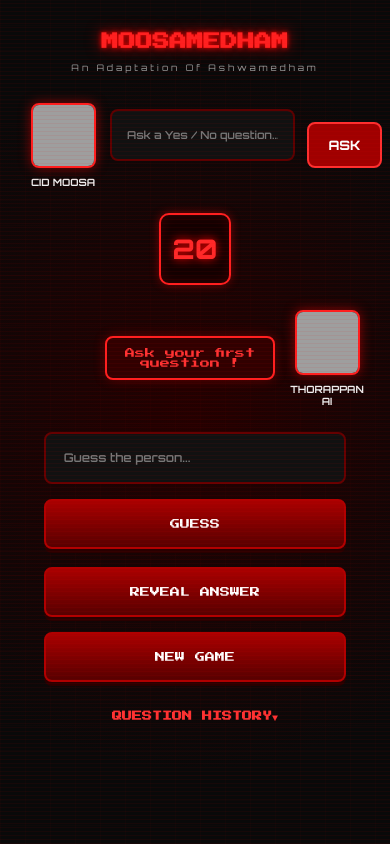
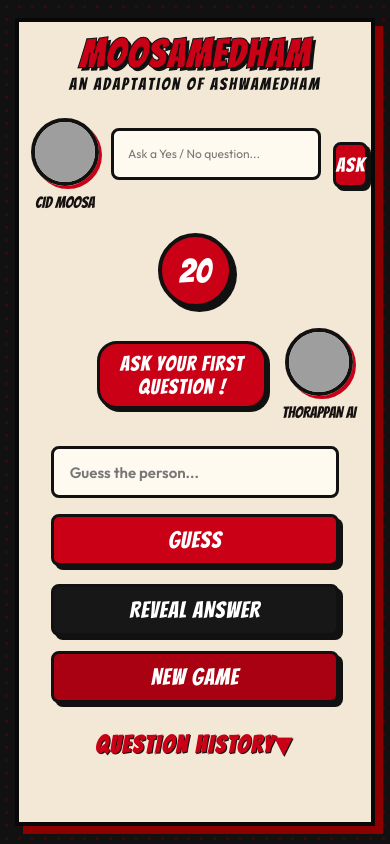
Before and after one commit to sharonpaulose44-design/Moosamedham-, a plain HTML site: page index.html in a window 390 px wide. Drawn offline with Linux system fonts and the light colour scheme; grey boxes are pictures that could not be loaded.

Commit message:
Update style.css

```diff
--- a/style.css
+++ b/style.css
@@ -1,9 +1,9 @@
+/* =========================================
+   MOOSAMEDHAM - VINTAGE COMIC BOOK THEME
+   RED • BLACK • CREAM
+   ========================================= */
 
-/* =====================================
-   RETRO ARCADE - RED & BLACK THEME
-   ===================================== */
-
-@import url('https://fonts.googleapis.com/css2?family=Press+Start+2P&family=Orbitron:wght@400;500;600;700;800&family=Outfit:wght@400;500;600;700&display=swap');
+@import url('https://fonts.googleapis.com/css2?family=Bangers&family=Roboto+Condensed:wght@400;600;700;800&family=Outfit:wght@400;500;600;700&display=swap');
 
 /* RESET */
 
@@ -13,94 +13,64 @@
     box-sizing: border-box;
 }
 
-/* BODY */
-
 body {
     min-height: 100vh;
-    padding: 20px 15px;
+    padding: 18px 15px;
     display: flex;
     justify-content: center;
 
-    background:
-        linear-gradient(rgba(255,0,0,.025) 1px, transparent 1px),
-        linear-gradient(90deg, rgba(255,0,0,.025) 1px, transparent 1px),
-        radial-gradient(circle at center, #240000, #090909 75%);
+    background-color: #111;
+    background-image: radial-gradient(#3b0808 1.5px, transparent 1.5px);
+    background-size: 13px 13px;
 
-    background-size: 25px 25px, 25px 25px, auto;
-
-    color: white;
-    font-family: 'Orbitron', sans-serif;
+    color: #171111;
+    font-family: 'Roboto Condensed', sans-serif;
 }
-
-/* SCANLINE EFFECT */
-
-body::before {
-    content: "";
-    position: fixed;
-    inset: 0;
-    pointer-events: none;
-    z-index: 999;
-    opacity: .12;
-
-    background: repeating-linear-gradient(
-        to bottom,
-        transparent 0px,
-        transparent 3px,
-        #ff0000 4px
-    );
-}
-
-/* MAIN CONTAINER */
 
 .container {
     width: 100%;
     max-width: 420px;
-    position: relative;
-    z-index: 1;
-    padding: 15px;
+    padding: 16px;
+    background: #f2e8d5;
+
+    border: 4px solid #080808;
+    box-shadow: 8px 8px 0 #8c0000;
 }
 
 /* TITLE */
 
 h1 {
-    font-family: 'Press Start 2P', monospace;
-    font-size: 21px;
-    line-height: 1.7;
+    font-family: 'Bangers', cursive;
+    font-size: 48px;
+    letter-spacing: 2px;
     text-align: center;
-    color: #ff2020;
+    color: #c90016;
 
-    text-shadow:
-        0 0 5px #ff0000,
-        0 0 15px rgba(255,0,0,.7);
+    -webkit-text-stroke: 1px #111;
+    text-shadow: 3px 3px 0 #111;
 
-    margin-bottom: 5px;
+    margin-bottom: 0;
 }
 
 .subtitle {
     text-align: center;
-    font-size: 10px;
-    letter-spacing: 3px;
-    color: #999;
-    margin-bottom: 30px;
+    font-family: 'Bangers', cursive;
+    font-size: 17px;
+    letter-spacing: 2px;
+    color: #111;
+    margin-bottom: 25px;
 }
 
 /* TOP SECTION */
 
-.top {
+.top,
+.topRow {
     display: flex;
     justify-content: space-between;
     align-items: center;
-    margin-bottom: 25px;
+    gap: 12px;
+    margin-bottom: 22px;
 }
-
-.topRow {
-    display: grid;
-    grid-template-columns: 75px 1fr 65px;
-    gap: 12px;
-    align-items: center;
-}
-
-/* PLAYER */
 
 .player {
     display: flex;
@@ -110,22 +80,21 @@ h1 {
 }
 
 .avatar {
-    width: 65px;
-    height: 65px;
+    width: 68px;
+    height: 68px;
     object-fit: cover;
-    border-radius: 8px;
 
-    border: 2px solid #ff2020;
+    border: 4px solid #111;
+    border-radius: 50%;
 
-    box-shadow: 0 0 12px rgba(255,0,0,.5);
+    box-shadow: 3px 3px 0 #c90016;
 }
 
 .player p {
     margin-top: 8px;
-    font-size: 10px;
-    font-weight: 700;
+    font-family: 'Bangers', cursive;
+    font-size: 16px;
     text-align: center;
-    color: #eee;
 }
 
 /* COUNTER */
@@ -133,41 +102,36 @@ h1 {
 .counter {
     display: flex;
     flex-direction: column;
-    justify-content: center;
     align-items: center;
-    margin: 25px 0;
+    margin: 15px 0;
 }
 
 #questionsLeft,
 .circle {
-    width: 72px;
-    height: 72px;
+    width: 75px;
+    height: 75px;
 
     display: flex;
     align-items: center;
     justify-content: center;
 
-    background: #130000;
-    border: 2px solid #ff2020;
+    background: #c90016;
+    color: #fff;
 
-    border-radius: 10px;
+    border: 4px solid #111;
+    border-radius: 50%;
 
-    color: #ff2929;
-    font-size: 27px;
-    font-weight: 800;
+    font-family: 'Bangers', cursive;
+    font-size: 34px;
 
-    box-shadow:
-        0 0 10px rgba(255,0,0,.4),
-        inset 0 0 12px rgba(255,0,0,.15);
-
-    text-shadow: 0 0 10px red;
+    box-shadow: 4px 4px 0 #111;
 }
 
 .counter span {
     margin-top: 10px;
-    font-size: 9px;
-    letter-spacing: 2px;
-    color: #aaa;
+    font-family: 'Bangers', cursive;
+    font-size: 15px;
+    letter-spacing: 1px;
 }
 
 /* QUESTION AREA */
@@ -176,8 +140,8 @@ h1 {
 .questionBox {
     display: flex;
     align-items: center;
-    gap: 10px;
-    margin-bottom: 20px;
+    gap: 9px;
+    margin-bottom: 22px;
 }
 
 .questionArea input,
@@ -186,25 +150,24 @@ h1 {
     min-width: 0;
     height: 52px;
 
-    padding: 0 15px;
+    padding: 0 14px;
 
-    background: #111;
-    border: 2px solid #5b0000;
+    background: #fffaf0;
+    color: #111;
+
+    border: 3px solid #111;
     border-radius: 8px;
 
-    color: white;
-    font-family: 'Orbitron', sans-serif;
-    font-size: 13px;
-    font-weight: 600;
+    font-family: 'Outfit', sans-serif;
+    font-size: 14px;
 
     outline: none;
-    transition: .25s;
 }
 
 .questionArea input:focus,
 .questionBox input:focus {
-    border-color: #ff2020;
-    box-shadow: 0 0 15px rgba(255,0,0,.35);
+    border-color: #c90016;
+    box-shadow: 3px 3px 0 #111;
 }
 
 input::placeholder {
@@ -217,26 +180,21 @@ input::placeholder {
     width: 75px;
     height: 46px;
 
-    border: 2px solid #ff3030;
+    background: #c90016;
+    color: white;
+
+    border: 3px solid #111;
     border-radius: 8px;
 
-    background: #a00000;
-    color: white;
+    font-family: 'Bangers', cursive;
+    font-size: 20px;
+    letter-spacing: 1px;
 
-    font-family: 'Orbitron', sans-serif;
-    font-size: 13px;
-    font-weight: 800;
-
+    box-shadow: 3px 3px 0 #111;
     cursor: pointer;
-    transition: .2s;
 }
 
-#askBtn:hover {
-    background: #ff1010;
-    box-shadow: 0 0 15px red;
-}
-
-/* ANSWER AREA */
+/* ANSWER */
 
 .answerArea,
 .answerRow {
@@ -247,32 +205,28 @@ input::placeholder {
     margin: 20px 0;
 }
 
-.answerArea .player {
-    width: 75px;
-}
-
-/* ANSWER BADGE */
-
 #answer {
     display: inline-flex;
+    align-items: center;
     justify-content: center;
-    align-items: center;
 
     min-width: 90px;
     max-width: 170px;
     min-height: 42px;
 
-    padding: 10px 18px;
+    padding: 8px 18px;
 
-    background: #310000;
-    border: 2px solid #ff2020;
-    border-radius: 8px;
+    background: #c90016;
+    color: white;
 
-    color: #ff3333;
-    font-family: 'Press Start 2P', monospace;
-    font-size: 10px;
+    border: 3px solid #111;
+    border-radius: 20px;
 
-    box-shadow: 0 0 12px rgba(255,0,0,.3);
+    font-family: 'Bangers', cursive;
+    font-size: 21px;
+    letter-spacing: 1px;
+
+    box-shadow: 3px 3px 0 #111;
     text-align: center;
     overflow-wrap: anywhere;
 }
@@ -280,19 +234,19 @@ input::placeholder {
 /* ANSWER HISTORY COLORS */
 
 .answer-yes {
-    color: #ff3333;
+    color: #c90016;
 }
 
 .answer-no {
-    color: #999;
+    color: #111;
 }
 
 .answer-probably {
-    color: #ff7777;
+    color: #a64b00;
 }
 
 .answer-unknown {
-    color: #666;
+    color: #777;
 }
 
 /* GUESS AREA */
@@ -304,67 +258,29 @@ input::placeholder {
     display: flex;
     flex-direction: column;
     align-items: center;
-    gap: 15px;
+    gap: 16px;
 }
-
-/* GUESS INPUT */
 
 #guessInput {
     width: 100%;
     height: 52px;
 
-    padding: 0 18px;
+    padding: 0 16px;
 
-    background: #111;
-    border: 2px solid #650000;
+    background: #fffaf0;
+    color: #111;
+
+    border: 3px solid #111;
     border-radius: 8px;
 
-    color: white;
-
-    font-family: 'Orbitron', sans-serif;
-    font-size: 14px;
+    font-family: 'Outfit', sans-serif;
+    font-size: 15px;
     font-weight: 600;
 
     outline: none;
-    transition: .25s;
 }
 
-#guessInput:focus {
-    border-color: #ff2020;
-    box-shadow: 0 0 12px rgba(255,0,0,.35);
-}
-
-/* ALL BUTTONS */
-
-#guessBtn,
-#revealBtn,
-#newGameBtn {
-    width: 100%;
-    height: 50px;
-
-    border: 2px solid #b00000;
-    border-radius: 8px;
-
-    background: linear-gradient(
-        180deg,
-        #a90000,
-        #570000
-    );
-
-    color: white;
-
-    font-family: 'Press Start 2P', monospace;
-    font-size: 10px;
-    font-weight: 400;
-
-    cursor: pointer;
-
-    box-shadow: 0 4px 0 #290000;
-
-    transition: .2s;
-}
-
-/* BOTTOM BUTTONS */
+/* ACTION BUTTONS */
 
 .bottomButtons {
     width: 88%;
@@ -375,66 +291,69 @@ input::placeholder {
     gap: 15px;
 }
 
+#guessBtn,
+#revealBtn,
+#newGameBtn {
+    width: 100%;
+    height: 52px;
+
+    background: #c90016;
+    color: white;
+
+    border: 3px solid #111;
+    border-radius: 8px;
+
+    font-family: 'Bangers', cursive;
+    font-size: 23px;
+    letter-spacing: 1px;
+
+    box-shadow: 4px 4px 0 #111;
+    cursor: pointer;
+
+    transition: .15s;
+}
+
+#revealBtn {
+    background: #171717;
+}
+
+#newGameBtn {
+    background: #a90012;
+}
+
 /* BUTTON HOVER */
 
+#askBtn:hover,
 #guessBtn:hover,
 #revealBtn:hover,
 #newGameBtn:hover {
-    background: #e00000;
-    border-color: #ff4444;
-    box-shadow: 0 0 15px rgba(255,0,0,.5);
+    background: #85000e;
+    transform: translate(-2px, -2px);
+    box-shadow: 6px 6px 0 #111;
 }
 
 /* BUTTON PRESS */
 
-#guessBtn:active,
-#revealBtn:active,
-#newGameBtn:active,
-#askBtn:active {
-    transform: translateY(2px);
-    box-shadow: none;
+button:active {
+    transform: translate(2px, 2px) !important;
+    box-shadow: 1px 1px 0 #111 !important;
 }
 
-/* HISTORY BUTTON */
-
-#historyBtn {
-    display: block;
-    width: 88%;
-    height: 42px;
-
-    margin: 15px auto 0;
-
-    background: #151515;
-    color: #ff3333;
-
-    border: 1px solid #800000;
-    border-radius: 8px;
-
-    font-family: 'Orbitron', sans-serif;
-    font-size: 11px;
-    font-weight: 700;
-
-    cursor: pointer;
-}
-
-#historyBtn:hover {
-    background: #350000;
-}
-
-/* HISTORY SECTION */
+/* HISTORY */
 
 .history {
     width: 88%;
-    margin: 25px auto;
+    margin: 28px auto;
 }
 
 .history h3 {
+    font-family: 'Bangers', cursive;
+    font-size: 24px;
+    letter-spacing: 2px;
     text-align: center;
-    color: #ff3333;
-    font-family: 'Press Start 2P', monospace;
-    font-size: 10px;
-    line-height: 1.8;
-    margin-bottom: 18px;
+    color: #c90016;
+    text-shadow: 1px 1px 0 #111;
+    margin-bottom: 15px;
 }
 
 .historyItem {
@@ -444,26 +363,40 @@ input::placeholder {
     gap: 10px;
 
     padding: 13px;
+    margin-bottom: 12px;
 
-    margin-bottom: 10px;
+    background: #fffaf0;
+    border: 3px solid #111;
+    box-shadow: 3px 3px 0 #c90016;
 
-    background: #151515;
-    border: 1px solid #4b0000;
-    border-left: 3px solid #ff2020;
-
-    border-radius: 5px;
-
-    font-size: 11px;
+    font-size: 13px;
 }
 
 .historyQuestion {
-    color: #ddd;
+    color: #111;
     flex: 1;
 }
 
 .historyAnswer {
-    font-weight: 800;
-    font-family: 'Orbitron', sans-serif;
+    font-family: 'Bangers', cursive;
+    font-size: 18px;
+}
+
+#historyBtn {
+    display: block;
+    width: 88%;
+    height: 42px;
+    margin: 15px auto 0;
+
+    background: #171717;
+    color: white;
+
+    border: 3px solid #111;
+    box-shadow: 3px 3px 0 #c90016;
+
+    font-family: 'Bangers', cursive;
+    font-size: 19px;
+    letter-spacing: 1px;
 }
 
 /* LOADER */
@@ -471,11 +404,10 @@ input::placeholder {
 #loader {
     position: fixed;
     inset: 0;
-
     width: 100%;
     height: 100%;
 
-    background: #080000;
+    background: #111;
 
     display: flex;
     flex-direction: column;
@@ -483,51 +415,44 @@ input::placeholder {
     align-items: center;
 
     z-index: 99999;
-
     transition: opacity .6s ease;
 }
 
 #loader h1 {
-    font-family: 'Press Start 2P', monospace;
-    font-size: 22px;
-    color: #ff2020;
-
-    text-shadow: 0 0 15px red;
-    margin-bottom: 15px;
+    font-family: 'Bangers', cursive;
+    font-size: 55px;
+    color: #e00019;
+    margin-bottom: 10px;
 }
 
 #loader p {
-    color: #aaa;
-    font-size: 11px;
+    color: #f2e8d5;
+    font-family: 'Bangers', cursive;
+    font-size: 19px;
     letter-spacing: 2px;
-    margin-bottom: 35px;
+    margin-bottom: 30px;
 }
 
 .loading-bar {
     width: 180px;
-    height: 7px;
-
-    background: #222;
-    border: 1px solid #700000;
-
-    border-radius: 3px;
+    height: 8px;
+    background: #333;
+    border: 2px solid #f2e8d5;
     overflow: hidden;
 }
 
 .loading-fill {
     width: 0%;
     height: 100%;
-
-    background: #ff1010;
-    box-shadow: 0 0 12px red;
-
+    background: #e00019;
     animation: loadBar 1.6s linear forwards;
 }
 
 #loader span {
     margin-top: 18px;
-    color: #ff3333;
-    font-size: 10px;
+    color: #f2e8d5;
+    font-family: 'Bangers', cursive;
+    font-size: 17px;
     letter-spacing: 2px;
 }
 
@@ -536,44 +461,34 @@ input::placeholder {
     to { width: 100%; }
 }
 
-/* INPUT AND BUTTON TOUCH EFFECTS */
+/* MOBILE */
+
+@media(max-width:420px) {
+    .container {
+        padding: 12px;
+    }
+
+    h1 {
+        font-size: 39px;
+    }
+
+    .questionArea input,
+    .questionBox input {
+        font-size: 12px;
+    }
+
+    .historyItem {
+        font-size: 11px;
+    }
+}
+
+/* TOUCH SUPPORT */
 
 button,
 input {
     -webkit-tap-highlight-color: transparent;
 }
 
-button:focus,
-input:focus {
+button:focus {
     outline: none;
 }
-
-/* MOBILE RESPONSIVE */
-
-@media (max-width: 420px) {
-
-    .container {
-        padding: 8px;
-    }
-
-    h1 {
-        font-size: 17px;
-    }
-
-    .subtitle {
-        font-size: 9px;
-    }
-
-    .questionArea input,
-    .questionBox input {
-        font-size: 11px;
-    }
-
-    #guessInput {
-        font-size: 12px;
-    }
-
-    .historyItem {
-        font-size: 10px;
-    }
-}
```
